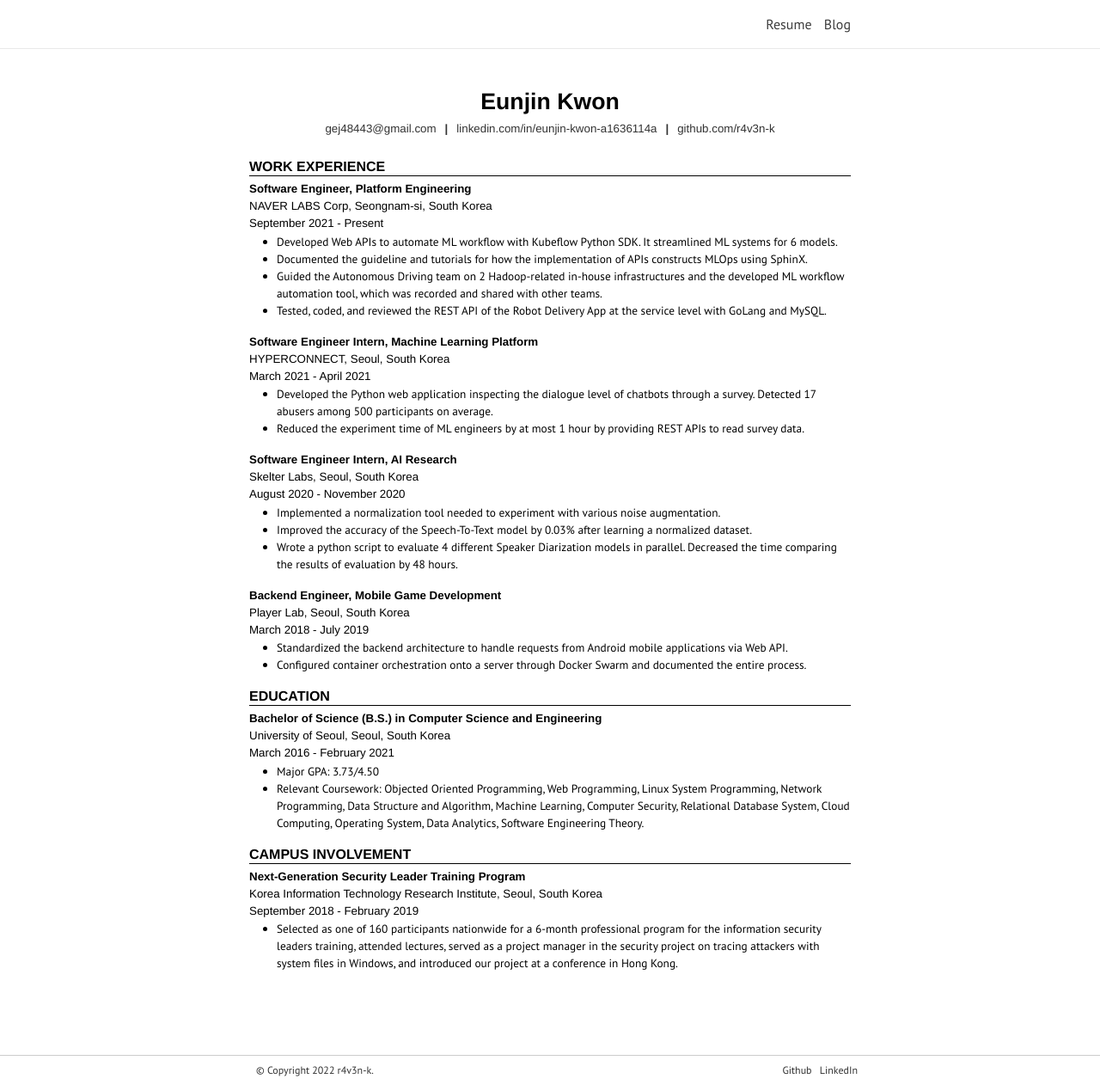
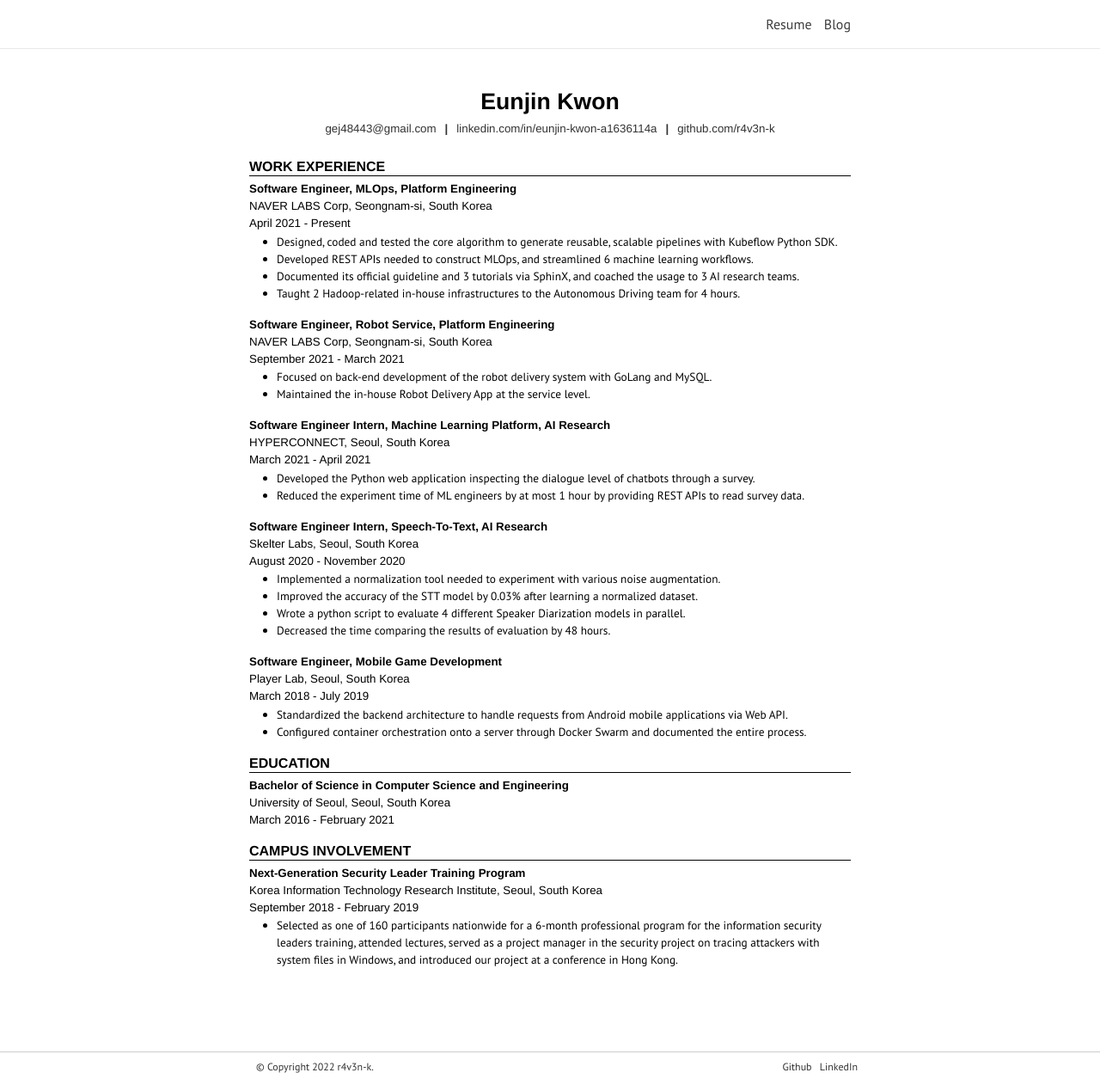
Before and after one commit to r4v3n-k/r4v3n-k.github.io, a Jekyll site: the page built from _pages/resume.md, in a window 1280 px wide. Shown: the whole page at 86% size. Built offline with Jekyll 4.4.1, drawn with Linux system fonts in a browser that asks for light colours; nearby versions of some CDN libraries; some web fonts are replaced.

Commit message:
update resume.md

```diff
--- a/_pages/resume.md
+++ b/_pages/resume.md
@@ -9,57 +9,69 @@ description: <p><span>gej48443@gmail.com</span><b>|</b><span><a href="https://ww
 ### WORK EXPERIENCE
 
 <div class="resume-item-title">
-    <h4><b>Software Engineer, Platform Engineering</b></h4>
+    <h4><b>Software Engineer, MLOps, Platform Engineering</b></h4>
     <h4>NAVER LABS Corp, Seongnam-si, South Korea</h4>
-    <h4>September 2021 - Present</h4>
+    <h4>April 2021 - Present</h4>
 </div>
 
-- Developed Web APIs to automate ML workflow with Kubeflow Python SDK. It streamlined ML systems for 6 models.
-- Documented the guideline and tutorials for how the implementation of APIs constructs MLOps using SphinX.
-- Guided the Autonomous Driving team on 2 Hadoop-related in-house infrastructures and the developed ML workflow automation tool, which was recorded and shared with other teams.
-- Tested, coded, and reviewed the REST API of the Robot Delivery App at the service level with GoLang and MySQL.
+- Designed, coded and tested the core algorithm to generate reusable, scalable pipelines with Kubeflow Python SDK.
+- Developed REST APIs needed to construct MLOps, and streamlined 6 machine learning workflows.
+- Documented its official guideline and 3 tutorials via SphinX, and coached the usage to 3 AI research teams.
+- Taught 2 Hadoop-related in-house infrastructures to the Autonomous Driving team for 4 hours.
 
 <div class="resume-item-title">
-    <h4><b>Software Engineer Intern, Machine Learning Platform</b></h4>
+    <h4><b>Software Engineer, Robot Service, Platform Engineering</b></h4>
+    <h4>NAVER LABS Corp, Seongnam-si, South Korea</h4>
+    <h4>September 2021 - March 2021</h4>
+</div>
+
+<!-- 웍스봇 알람 기능 개발: parcel manager 가 미발송 택배건을 제대로 보내도록 해서, 서비스 품질을 얼마나 개선하였나? -->
+<!-- 로봇 제어 로직의 몇 개의 버그를 픽스하였나 -->
+- Focused on back-end development of the robot delivery system with GoLang and MySQL.
+- Maintained the in-house Robot Delivery App at the service level.
+
+<div class="resume-item-title">
+    <h4><b>Software Engineer Intern, Machine Learning Platform, AI Research</b></h4>
     <h4>HYPERCONNECT, Seoul, South Korea</h4>
     <h4>March 2021 - April 2021</h4>
 </div>
 
 <!-- 1:1 대화 -> 3번의 조사 -> 2번 이상 false 를 받은 사람 탐색 (abusing people), true dataset 확보 -->
 <!-- 생성된 데이터를 조회하는 인터페이스를 개발하여 연구원들의 실험 시간을 1시간 정도 단축 (SQL 문에 익숙하지 않아서) -->
-- Developed the Python web application inspecting the dialogue level of chatbots through a survey. Detected 17 abusers among 500 participants on average.
+- Developed the Python web application inspecting the dialogue level of chatbots through a survey.
 - Reduced the experiment time of ML engineers by at most 1 hour by providing REST APIs to read survey data.
 
 <div class="resume-item-title">
-    <h4><b>Software Engineer Intern, AI Research</b></h4>
+    <h4><b>Software Engineer Intern, Speech-To-Text, AI Research</b></h4>
     <h4>Skelter Labs, Seoul, South Korea</h4>
     <h4>August 2020 -  November 2020</h4>
 </div>
 
 - Implemented a normalization tool needed to experiment with various noise augmentation.
-- Improved the accuracy of the Speech-To-Text model by 0.03% after learning a normalized dataset.
-- Wrote a python script to evaluate 4 different Speaker Diarization models in parallel. Decreased the time comparing the results of evaluation by 48 hours.
+- Improved the accuracy of the STT model by 0.03% after learning a normalized dataset.
+- Wrote a python script to evaluate 4 different Speaker Diarization models in parallel.
+- Decreased the time comparing the results of evaluation by 48 hours.
 
 <div class="resume-item-title">
-    <h4><b>Backend Engineer, Mobile Game Development</b></h4>
+    <h4><b>Software Engineer, Mobile Game Development</b></h4>
     <h4>Player Lab, Seoul, South Korea</h4>
     <h4>March 2018 - July 2019</h4>
 </div>
 
 <!-- Web API 를 제공하기 위해 Django, PostgreSQL 등 우분투 서버의 백엔드 아키텍처를 표준화 (도커라이징) -->
+<!-- 무중단 배포, 재사용 가능한 소스로 개발 및 배포 환경 구축 시간을 12시간에서 1시간으로 줄였다. 83% 개선 -->
 - Standardized the backend architecture to handle requests from Android mobile applications via Web API.
 - Configured container orchestration onto a server through Docker Swarm and documented the entire process.
 
 ### EDUCATION
 
 <div class="resume-item-title">
-    <h4><b>Bachelor of Science (B.S.) in Computer Science and Engineering</b></h4>
+    <h4><b>Bachelor of Science in Computer Science and Engineering</b></h4>
     <h4>University of Seoul, Seoul, South Korea</h4>
     <h4>March 2016 - February 2021</h4>
 </div>
 
-- Major GPA: 3.73/4.50
-- Relevant Coursework: Objected Oriented Programming, Web Programming, Linux System Programming, Network Programming, Data Structure and Algorithm, Machine Learning, Computer Security, Relational Database System, Cloud Computing, Operating System, Data Analytics, Software Engineering Theory.
+<!-- - Major GPA: 3.73/4.50 -->
 
 ### CAMPUS INVOLVEMENT
 
```
